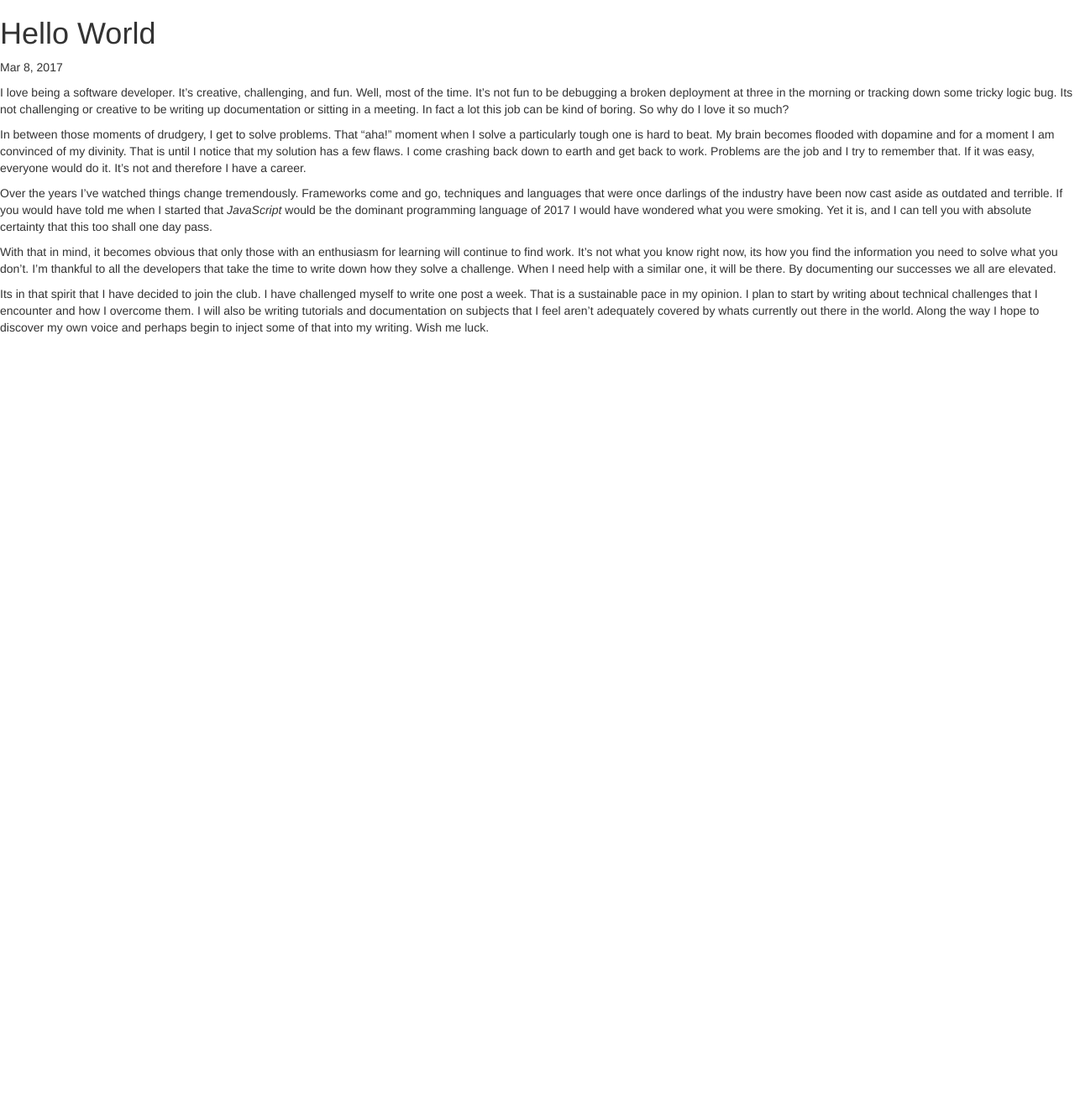
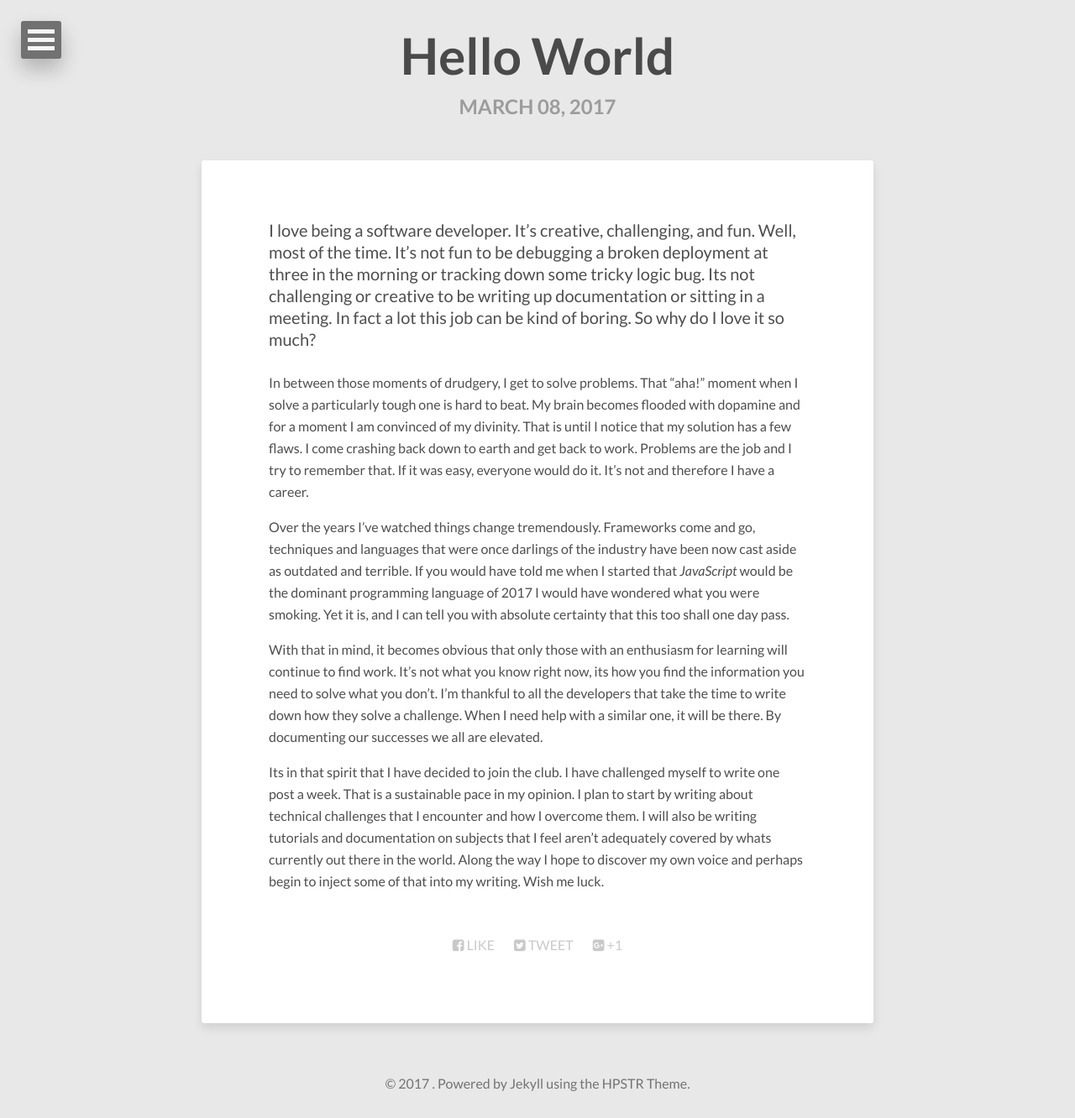
Before and after one commit to jeffskelton3/jeffskelton3.github.io, a Jekyll site: the page built from _posts/2017-03-07-hello-world.md, in a window 1280 px wide. Shown: the whole page at 84% size. Built offline with Jekyll 4.4.1, drawn with Linux system fonts in a browser that asks for light colours; nearby versions of some CDN libraries; before the commit the page ends 920 px from its top, so only the background shows below that.

Commit message:
update some paths

```diff
--- a/_config.yml
+++ b/_config.yml
@@ -9,6 +9,9 @@ url: "https://jeffskelton.net" # the base hostname & protocol for your site
 twitter_username: skelton5000
 github_username:  jeffskelton3
 linkedin_username: jeffskelton
+
+# Amount of post to show on home page
+paginate: 5
 
 # Octopress settings
 # Default extension for new posts and pages
--- a/_includes/hpstr/scripts.html
+++ b/_includes/hpstr/scripts.html
@@ -16,4 +16,4 @@
 </script>
 {% endif %}
 
-{% if page.comments != false %}{% include disqus_comments.html %}{% endif %}
+{% if page.comments != false %}{% include hpstr/disqus_comments.html %}{% endif %}
--- a/_layouts/hpstr/post.html
+++ b/_layouts/hpstr/post.html
@@ -4,13 +4,13 @@
 <!--[if (IE 8)&!(IEMobile)]><html class="no-js lt-ie9" lang="en"><![endif]-->
 <!--[if gt IE 8]><!--> <html class="no-js" lang="en"><!--<![endif]-->
 <head>
-{% include head.html %}
+{% include hpstr/head.html %}
 </head>
 
 <body id="post" {% if page.image.feature %}class="feature"{% endif %}>
 
-{% include browser-upgrade.html %}
-{% include navigation.html %}
+{% include hpstr/browser-upgrade.html %}
+{% include hpstr/navigation.html %}
 
 {% if page.image.feature %}
 <div class="entry-header">
@@ -34,7 +34,7 @@
         {% if site.reading_time %}
         <p class="entry-reading-time">
           <i class="fa fa-clock-o"></i>
-          {% include read-time.html %}
+          {% include hpstr/read-time.html %}
         </p><!-- /.entry-reading-time -->
         {% endif %}
       </div><!-- /.header-title-wrap -->
@@ -45,21 +45,21 @@
         <span class="entry-tags">{% for tag in page.tags %}<a href="{{ site.url }}/tags/#{{ tag }}" title="Pages tagged {{ tag }}" class="tag"><span class="term">{{ tag }}</span></a>{% unless forloop.last %}{% endunless %}{% endfor %}</span>
         {% if page.modified %}<span>Updated on <span class="entry-date date updated"><time datetime="{{ page.modified }}">{{ page.modified | date: "%B %d, %Y" }}</time></span></span>
         <span class="author vcard"><span class="fn">{{ site.owner.name }}</span></span>{% endif %}
-        {% if page.share != false %}{% include social-share.html %}{% endif %}
+        {% if page.share != false %}{% include hpstr/social-share.html %}{% endif %}
       </footer>
     </div><!-- /.entry-content -->
     {% if page.comments != false and site.disqus_shortname %}<section id="disqus_thread"></section><!-- /#disqus_thread -->{% endif %}
-    {% if site.related_posts.size > 0 %}{% include read-more.html %}{% endif %}
+    {% if site.related_posts.size > 0 %}{% include hpstr/read-more.html %}{% endif %}
   </article>
 </div><!-- /#main -->
 
 <div class="footer-wrapper">
   <footer role="contentinfo">
-    {% include footer.html %}
+    {% include hpstr/footer.html %}
   </footer>
 </div><!-- /.footer-wrapper -->
 
-{% include scripts.html %}
+{% include hpstr/scripts.html %}
 
 </body>
 </html>
--- a/_posts/2017-03-07-hello-world.md
+++ b/_posts/2017-03-07-hello-world.md
@@ -1,5 +1,5 @@
 ---
-layout: post
+layout: hpstr/post
 title: "Hello World"
 date: 2017-03-07T21:57:15-08:00
 ---
```
